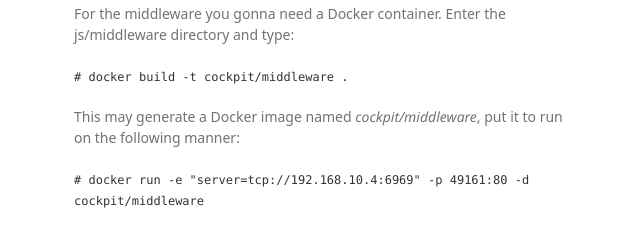
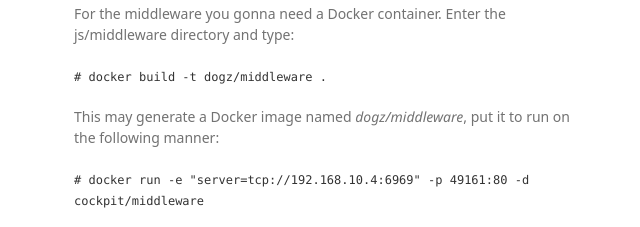
Before and after one commit to ghazisarhan/dogz, a plain HTML site: page structure.html in a window 1280 px wide. Shown: the part 2039-2266 px from the top of the page, 496-1136 px from the left. Drawn offline with Linux system fonts and the light colour scheme; a web font is replaced by a local one.

Commit message:
Fixed draft on documentation
By any reason the documentation used "cockpit" instead of "dogz".
Fixed.

```diff
--- a/structure.html
+++ b/structure.html
@@ -85,9 +85,9 @@
 
 <p>For the middleware you gonna need a Docker container. Enter the js/middleware directory and type:</p>
 
-<p><code># docker build -t cockpit/middleware .</code> </p>
+<p><code># docker build -t dogz/middleware .</code> </p>
 
-<p>This may generate a Docker image named <em>cockpit/middleware</em>, put it to run on the following manner:</p>
+<p>This may generate a Docker image named <em>dogz/middleware</em>, put it to run on the following manner:</p>
 
 <p><code># docker run -e "server=tcp://192.168.10.4:6969" -p 49161:80 -d cockpit/middleware</code></p>
 
```
